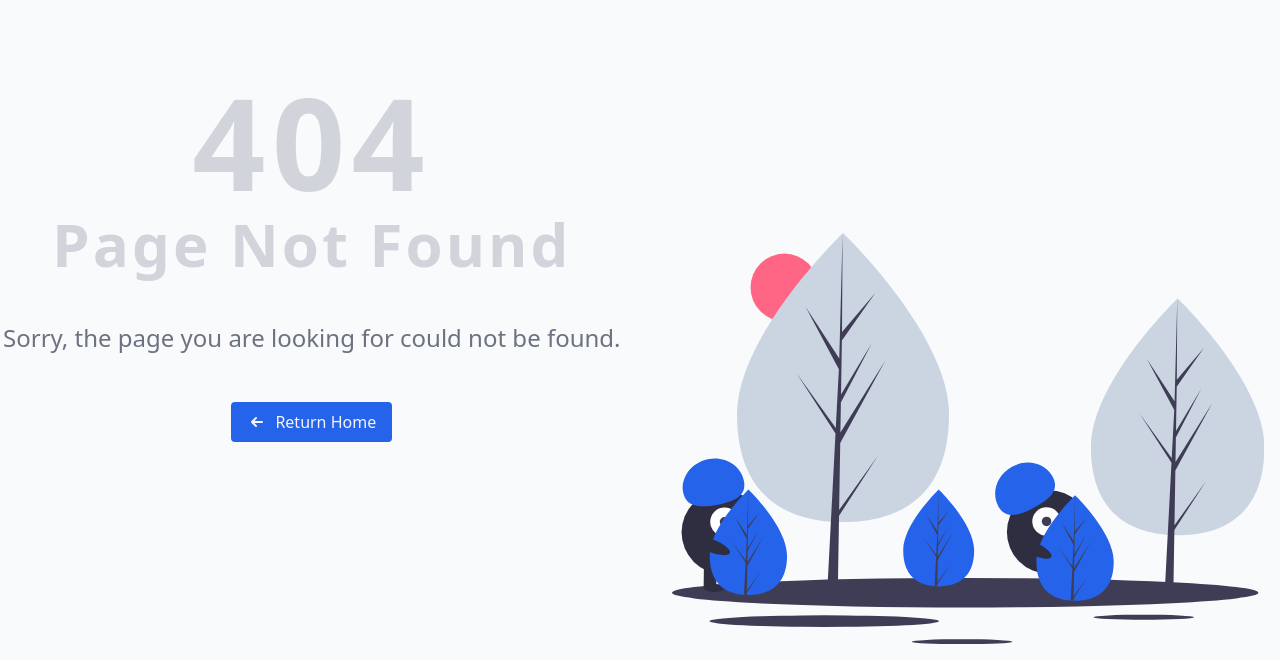
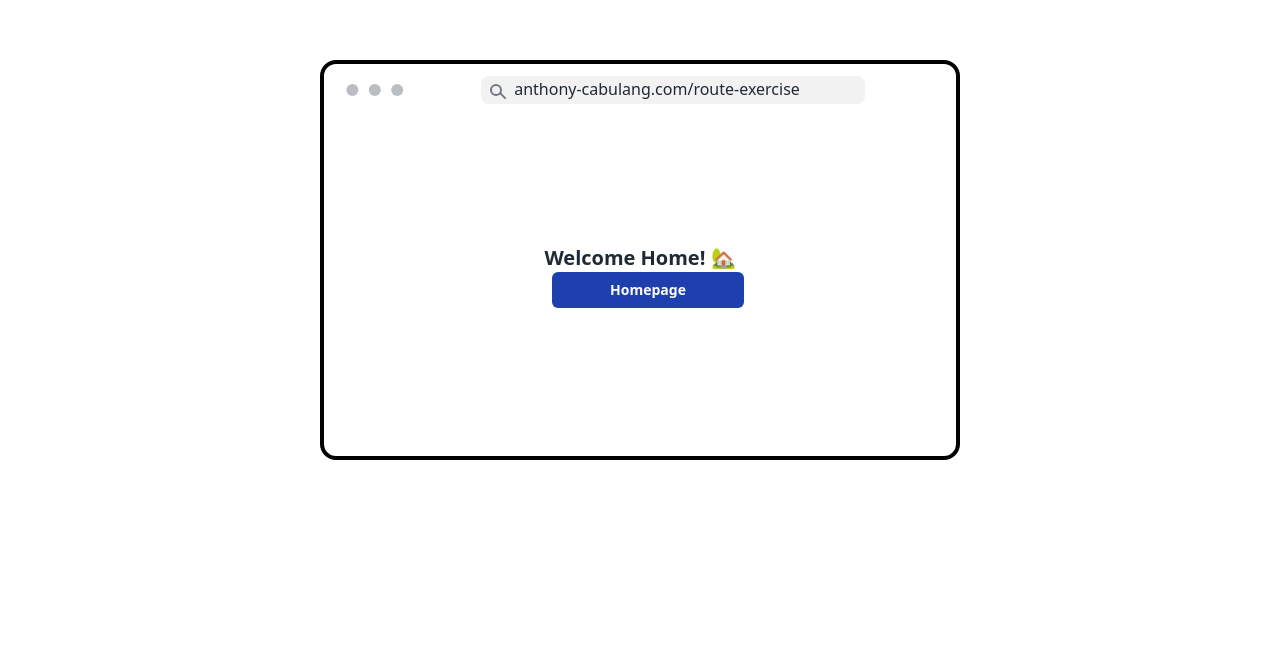
Before and after one commit to Anthony-0801/react-vite-learnings, a React (Vite) app: page /route-exercise in a window 1280 px wide. Before the commit this address had no page. Shown: the part 140-800 px from the top of the page. Built offline with nearby package versions, Linux system fonts and the light colour scheme.

Commit message:
feat: add routing examples with RouteHome and RouteNested components, and LevelEight functionality

```diff
--- a/src/App.jsx
+++ b/src/App.jsx
@@ -2,6 +2,8 @@ import { BrowserRouter, Route, Routes } from "react-router-dom";
 import Homepage from "./components/Homepage";
 import TodoList from "./components/mini-projects/todo-list/TodoList";
 import { NotFoundComponent } from "./components/NotFoundComponent";
+import { RouteHome } from "./components/navigate/routing-examples/RouteHome";
+import { RouteNested } from "./components/navigate/routing-examples/RouteNested";
 
 export default function App() {
   return (
@@ -12,6 +14,10 @@ export default function App() {
         <Routes>
           <Route path="/" element={<Homepage />} />
           <Route path="/todo-list" element={<TodoList />} />
+          <Route path="/route-exercise" element={<RouteHome />}>
+            <Route path="nested-routes" element={<RouteNested />} />
+
+          </Route>
           <Route path="*" element={<NotFoundComponent />} />
         </Routes>
       </BrowserRouter>
--- a/src/components/Homepage.jsx
+++ b/src/components/Homepage.jsx
@@ -9,6 +9,7 @@ import TodoList from './mini-projects/todo-list/TodoList';
 import LevelSeven from './levels/LevelSeven';
 import { Navigate } from 'react-router-dom';
 import { NavigateToTodoList } from './navigate/NavigateToTodoList';
+import { LevelEight } from './levels/LevelEight';
 
 const regions = [
     {
@@ -66,8 +67,7 @@ const regions = [
         date: 'December 11, 2024',
         title: 'Creation of Todolist.',
         Component: <NavigateToTodoList />,
-    }
-    ,
+    },
     {
         id: 8,
         imgSrc: 'https://cdn.pixabay.com/photo/2023/02/20/20/45/ai-generated-7803075_1280.jpg',
@@ -75,10 +75,17 @@ const regions = [
         date: 'March 2, 2025',
         title: 'Using useReducer',
         Component: <LevelSeven />,
+    },
+    {
+        id: 9,
+        imgSrc: 'https://cdn.pixabay.com/photo/2023/02/20/20/44/ai-generated-7803073_1280.jpg',
+        level: 'Level 8',
+        date: 'March 18, 2025',
+        title: 'Routing using React Router',
+        Component: <LevelEight />,
+
     }
 
-    // imgSrc: 'https://cdn.pixabay.com/photo/2023/02/20/20/45/ai-generated-7803075_1280.jpg'
-    // imgSrc: 'https://cdn.pixabay.com/photo/2023/02/20/20/44/ai-generated-7803073_1280.jpg'
 ];
 
 const ITEMS_PER_PAGE = 3;
--- /dev/null
+++ b/src/components/levels/LevelEight.jsx
@@ -0,0 +1,26 @@
+import React from "react";
+import { useNavigate } from "react-router-dom";
+
+export const LevelEight = () => {
+  const navigate = useNavigate();
+  return (
+    <div>
+      <h1 className="font-bold text-lg font-sans mb-2 border-b-2">
+        Level 7: In this level, I'll just simply do some routing that can be
+        done in React using React Router.
+      </h1>
+      <h2 className="font-medium text-md font-sans mb-2">
+        {" "}
+        When you clicked this button it will redirect you to the routing homepage.
+      </h2>
+      <button
+      className="bg-blue-800 w-full p-2 mx-2 rounded-md text-white font-semibold"
+      onClick={() =>
+        navigate('/route-exercise')
+      }
+    >
+      Go to Routing Exercise
+    </button>
+    </div>
+  );
+};
--- a/src/components/navigate/NavigateToTodoList.jsx
+++ b/src/components/navigate/NavigateToTodoList.jsx
@@ -3,7 +3,6 @@ import { Navigate, useNavigate } from 'react-router-dom'
 
 export const NavigateToTodoList = () => {
     const navigate = useNavigate();
-
   return (
     <div>
         <button
--- /dev/null
+++ b/src/components/navigate/routing-examples/RouteHome.jsx
@@ -0,0 +1,25 @@
+import React from "react";
+import { useNavigate } from "react-router-dom";
+
+export const RouteHome = () => {
+  const navigate = useNavigate();
+
+  return (
+    <div className="flex justify-center items-center h-screen">
+      <div className="mockup-browser border-4 border-black w-6/12 h-3/6">
+        <div className="mockup-browser-toolbar ">
+          <div className="input">anthony-cabulang.com/route-exercise</div>
+        </div>
+        <div className="grid place-content-center h-80">
+          <h1 className=" text-center text-xl font-bold">Welcome Home! 🏡</h1>
+          <button
+            className="bg-blue-800 w-full py-2 mx-2 rounded-md text-white text-sm font-semibold"
+            onClick={() => navigate("/")}
+          >
+            Homepage
+          </button>
+        </div>
+      </div>
+    </div>
+  );
+};
--- /dev/null
+++ b/src/components/navigate/routing-examples/RouteNested.jsx
@@ -0,0 +1,12 @@
+import React from "react";
+
+export const RouteNested = () => {
+  return (
+    <div className="mockup-browser border border-base-300 w-full">
+      <div className="mockup-browser-toolbar">
+        <div className="input">Nested Routed 🪺</div>
+      </div>
+      <div className="grid place-content-center h-80">Hello! I'm a nested route 🥚</div>
+    </div>
+  );
+};
```
